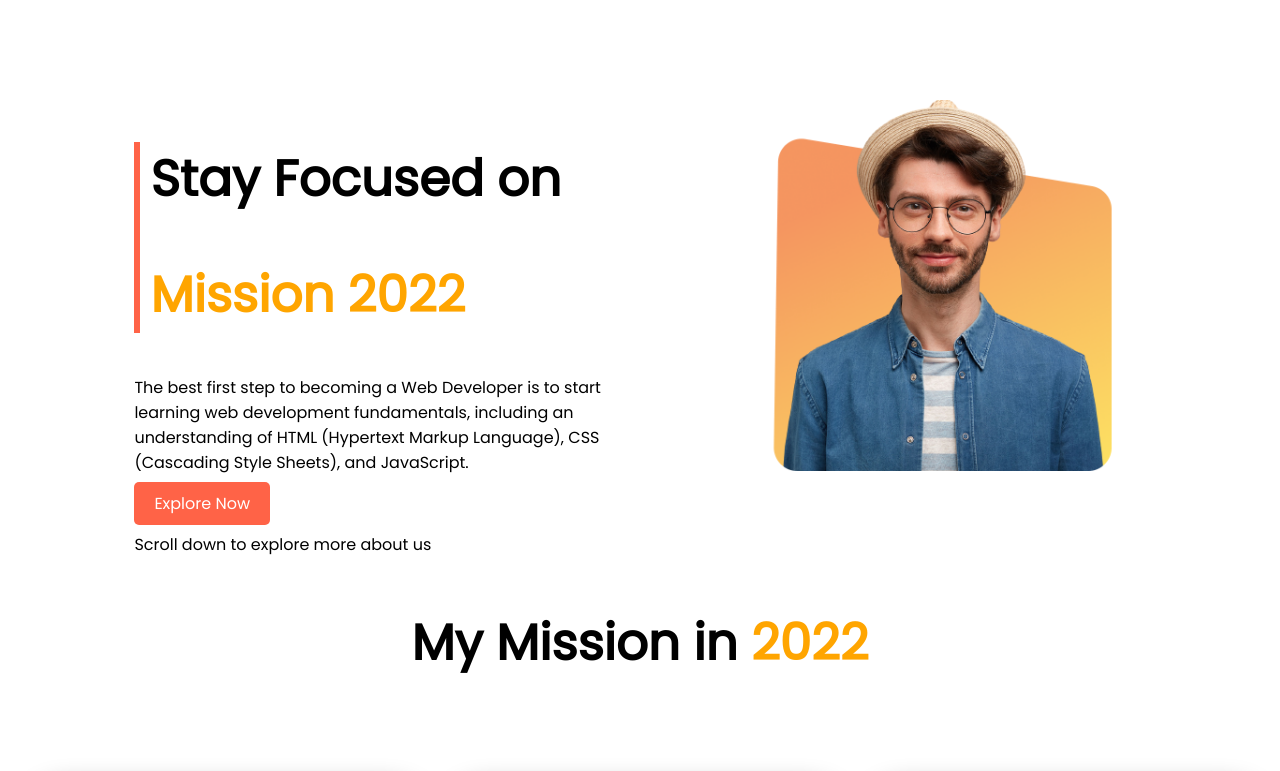
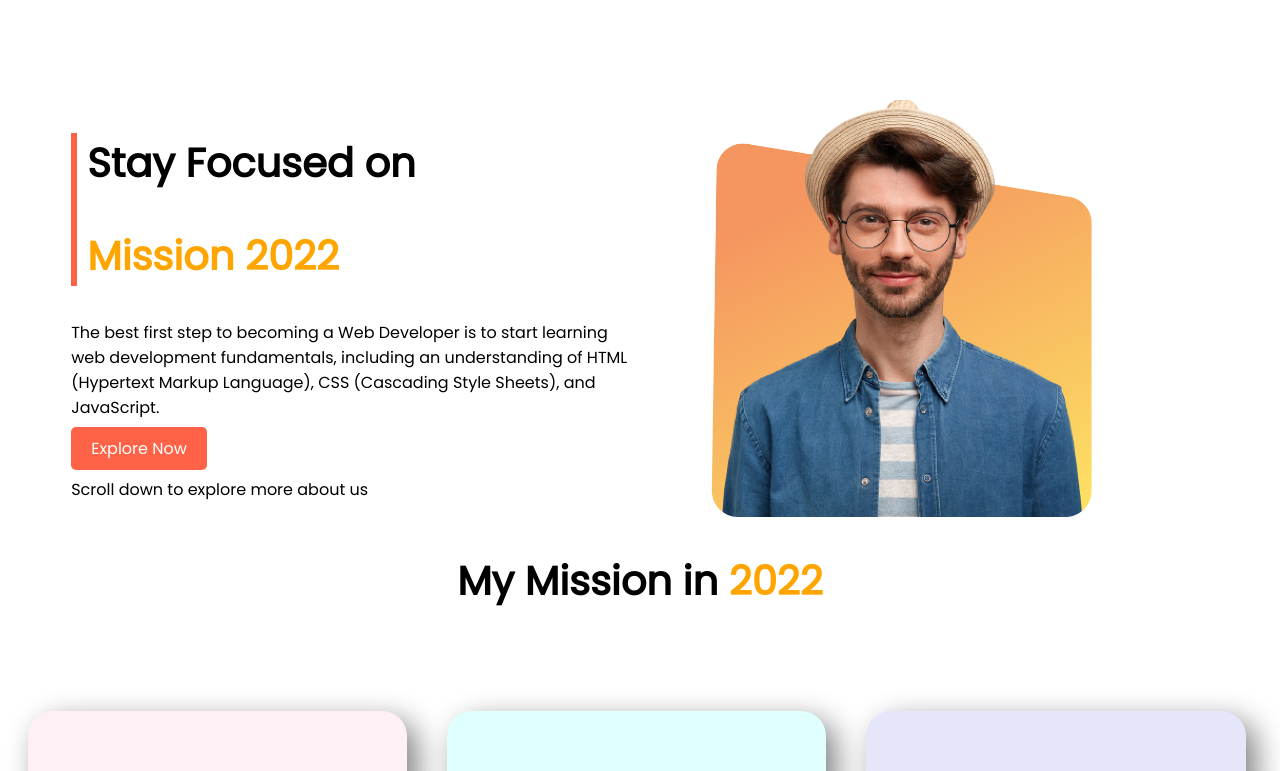
Before and after one commit to smaran7713/mission-2022, a plain HTML site: page index.html in a window 1280 px wide. Shown: the top 771 px of the page. Drawn offline with Linux system fonts and the light colour scheme.

Commit message:
add to margin

```diff
--- a/style.css
+++ b/style.css
@@ -2,7 +2,7 @@ body{
     font-family: 'Poppins', sans-serif;
 }
 h1{
-    font-size: 50px;
+    font-size: 40px;
 }
 .d-flex{
     display: flex;
@@ -10,7 +10,7 @@ h1{
 }
 .half-with{
     width: 50%;
-    padding-left: 10%;
+    padding-left: 5%;
 }
 .half-with img{
     width: 70%;
```
